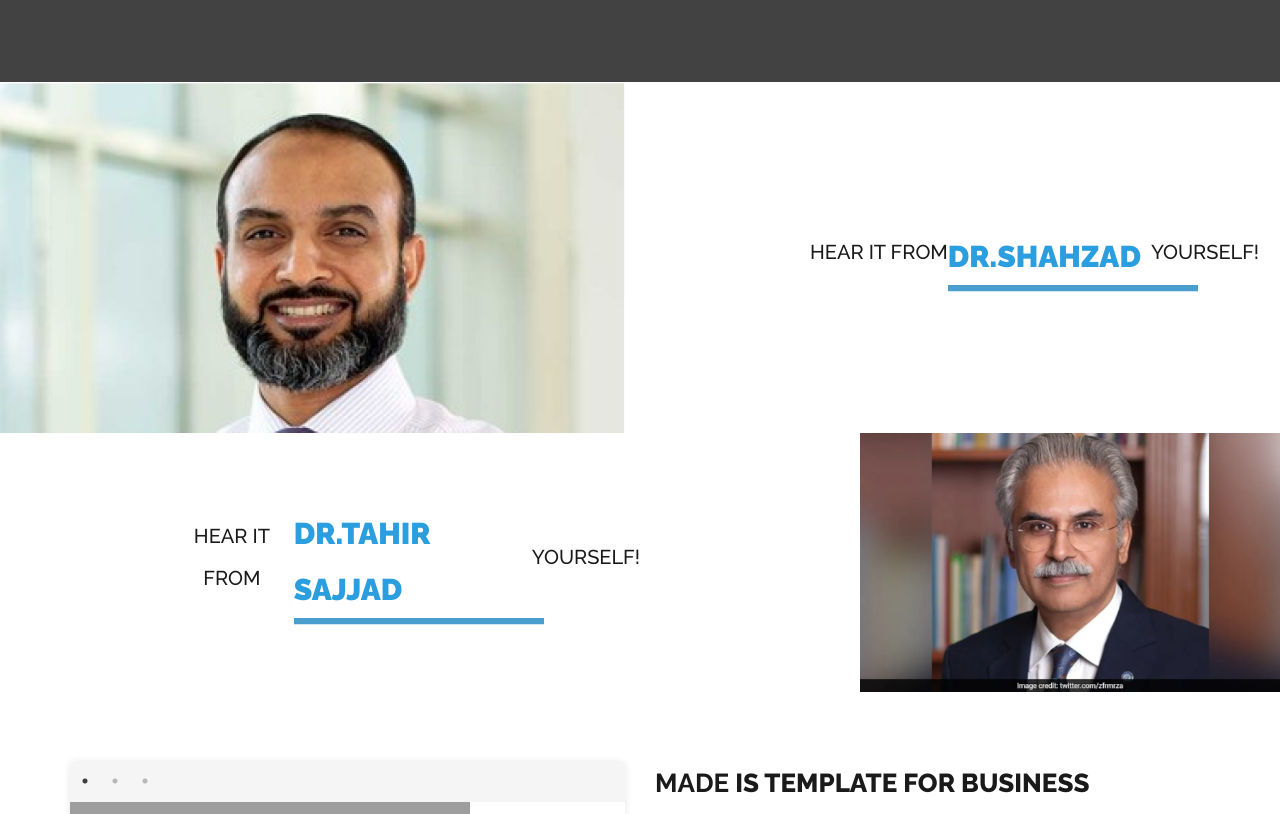
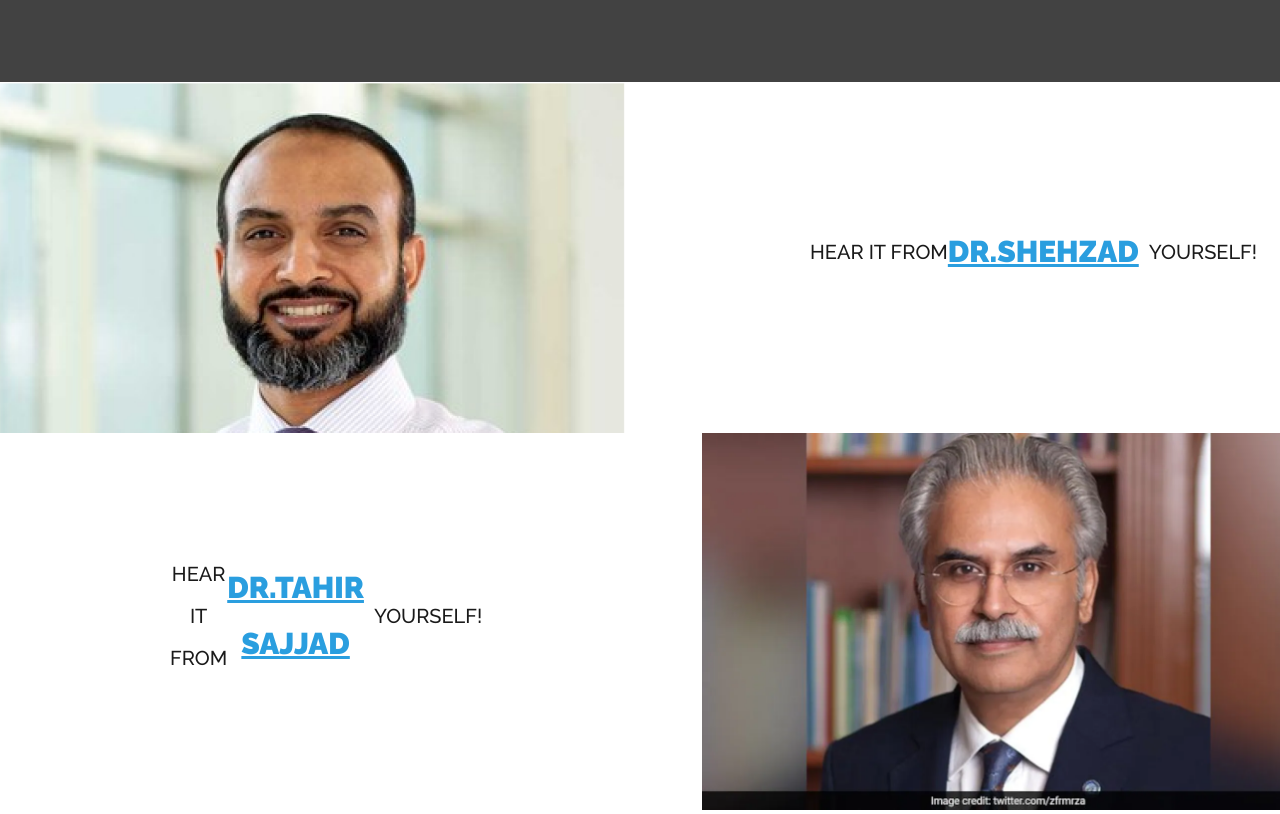
Before and after one commit to Shabbarsyed/gmsupdates, a PHP site: page / in a window 1280 px wide. Shown: the part 2029-2843 px from the top of the page. Run offline with PHP 8.4, Linux system fonts and the light colour scheme; some libraries are stand-ins or nearby versions; some web fonts are replaced; grey boxes are pictures that could not be loaded.

Commit message:
last push

```diff
--- a/assets/css/style.css
+++ b/assets/css/style.css
@@ -1627,13 +1627,19 @@ font-size: 1.2rem;
 
   }
   .container-section4 h1 {
-    /* padding-left: 10px; */
+
 
     font-size: 30px;
-    display: contents;
+
     position: relative;
     text-align: center;
     font-weight: 900;
     color: #2A9EDF;
 
   }
+
+  .container-section42 img{
+    width:100% ;
+    height: 700%;
+     /* padding-left: 220px; */
+  }
--- a/index.html
+++ b/index.html
@@ -359,29 +359,19 @@
 
     <img style="width:50% ; height: 70%; " src="assets/images/doc1.jpg">
     <div class="container-section42">
-      <h2>HEAR IT FROM</h2>
-    </div>
-    <div>
-      <h1 style="padding-top: 40px;">DR.SHAHZAD</h1>
-      <div class="line2"><img style="width:250px;  position: absolute;" src="assets/images/line.png"></div>
-    </div>
-    <div>
-      <h2>YOURSELF!</h2>
+        <h2>HEAR IT FROM</h2>
+        <h1> <u>DR.SHEHZAD</u></h1>
+        <h2>YOURSELF!</h2>
     </div>
   </div>
 
   <div class="container-section4">
     <div class="container-section42">
       <h2>HEAR IT FROM</h2>
-    </div>
-    <div >
-      <h1>DR.TAHIR SAJJAD</h1>
-      <div class="line2"><img style="width:250px;  position: absolute;" src="assets/images/line.png"></div>
-    </div>
-    <div>
+      <h1> <u>DR.TAHIR SAJJAD</u></h1>
       <h2>YOURSELF!</h2>
     </div>
-    <img style="width:50% ; height: 70%;  padding-left: 220px;" src="assets/images/v3.png">
+    <img style="width:65% ; height: 70%;  padding-left: 220px;" src="assets/images/v3.png">
   </div>
 
              <!-- Main members Section END-->
```
